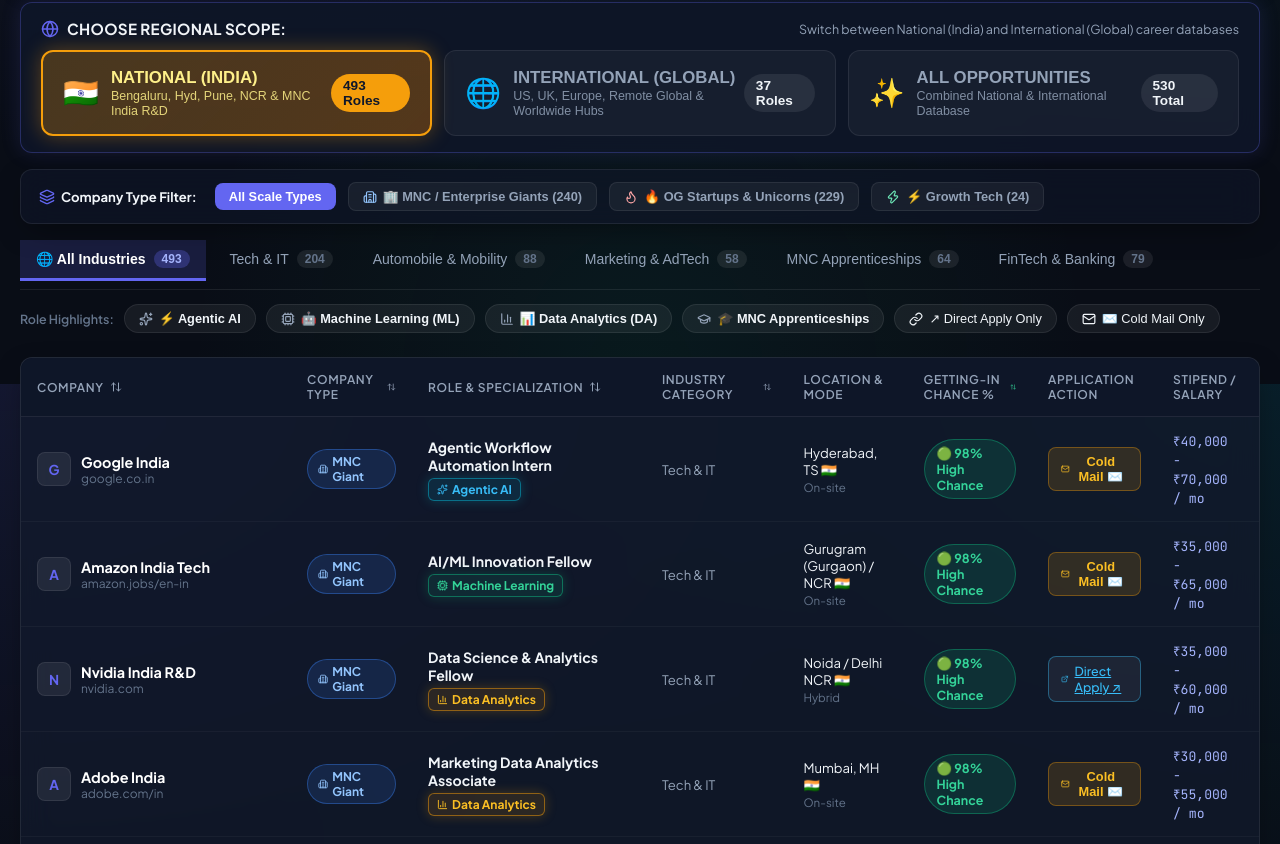
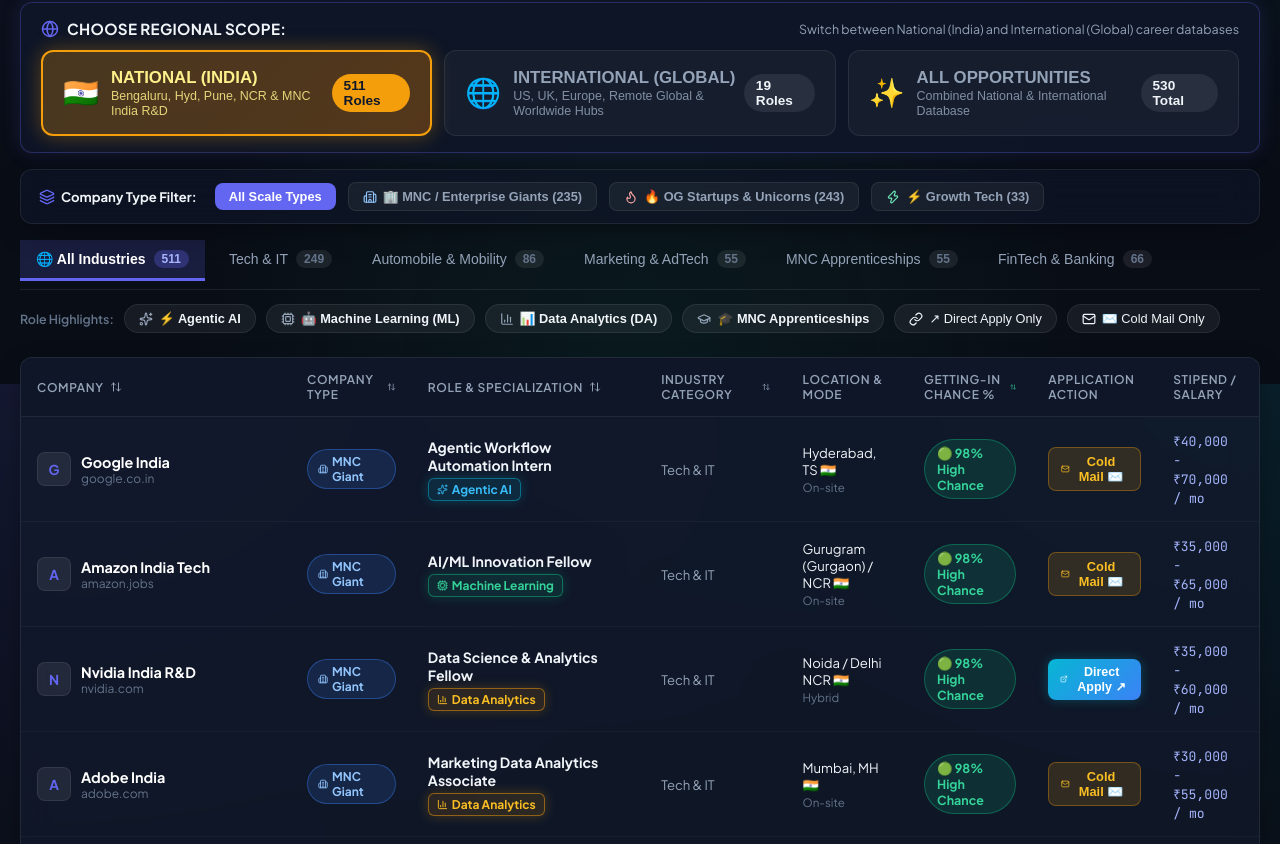
Before and after one commit to Irisss890/tech-job-hunter, a React (Vite) app: page / in a window 1280 px wide. Shown: the part 416-1260 px from the top of the page. Built offline with nearby package versions, Linux system fonts and the light colour scheme.

Commit message:
feat: add 1-click Direct Apply Portal Modal & accurate official career page links for all companies

```diff
--- a/src/App.tsx
+++ b/src/App.tsx
@@ -6,6 +6,7 @@
 import type { RegionFilter } from './components/CategoryTabs';
 import { SpreadsheetGrid } from './components/SpreadsheetGrid';
 import { ColdMailDrawer } from './components/ColdMailDrawer';
+import { DirectApplyModal } from './components/DirectApplyModal';
 
 import { JOB_DATASET } from './data/jobDataset';
 import type { IndustryCategory, Specialization, CompanyType, JobListing } from './types/job';
@@ -27,6 +28,7 @@
   const [isHunting, setIsHunting] = useState<boolean>(false);
   const [huntPhaseText, setHuntPhaseText] = useState<string>('HUNT 500+ JOBS');
   const [coldMailListing, setColdMailListing] = useState<JobListing | null>(null);
+  const [directApplyListing, setDirectApplyListing] = useState<JobListing | null>(null);
 
   // Skill toggle handler
   const handleToggleSkill = (skill: string) => {
@@ -64,14 +66,12 @@
     let growth = 0;
 
     JOB_DATASET.forEach(item => {
-      // Count region
       if (item.isIndiaRole) {
         natCount++;
       } else {
         intCount++;
       }
 
-      // Filter count according to active region scope
       if (
         activeRegion === 'All' ||
         (activeRegion === 'National' && item.isIndiaRole) ||
@@ -193,11 +193,12 @@
         growthTechCount={growthTechCount}
       />
 
-      {/* Interactive Spreadsheet Data Grid with Company Type Column */}
+      {/* Interactive Spreadsheet Data Grid */}
       <SpreadsheetGrid
         listings={filteredListings}
         selectedSkills={selectedSkills}
         onOpenColdMail={setColdMailListing}
+        onOpenDirectApply={setDirectApplyListing}
       />
 
       {/* Cold Mail Drawer */}
@@ -205,6 +206,12 @@
         listing={coldMailListing}
         onClose={() => setColdMailListing(null)}
       />
+
+      {/* Direct Apply Portal Modal */}
+      <DirectApplyModal
+        listing={directApplyListing}
+        onClose={() => setDirectApplyListing(null)}
+      />
     </div>
   );
 };
--- /dev/null
+++ b/src/components/DirectApplyModal.tsx
@@ -0,0 +1,163 @@
+import React, { useState } from 'react';
+import type { JobListing } from '../types/job';
+import { X, Copy, Check, ExternalLink, Building2, Search, Globe } from 'lucide-react';
+
+interface DirectApplyModalProps {
+  listing: JobListing | null;
+  onClose: () => void;
+}
+
+export const DirectApplyModal: React.FC<DirectApplyModalProps> = ({ listing, onClose }) => {
+  const [copied, setCopied] = useState(false);
+
+  if (!listing) return null;
+
+  // Construct official career links & search fallback URLs
+  const officialUrl = listing.directApplyLink || `https://${listing.domain}/careers`;
+  const googleJobsUrl = `https://www.google.com/search?q=${encodeURIComponent(`${listing.company} ${listing.roleTitle} careers apply ${listing.location}`)}`;
+  const linkedinJobsUrl = `https://www.linkedin.com/jobs/search/?keywords=${encodeURIComponent(`${listing.company} ${listing.roleTitle}`)}`;
+
+  const handleCopyLink = () => {
+    navigator.clipboard.writeText(officialUrl);
+    setCopied(true);
+    setTimeout(() => setCopied(false), 2000);
+  };
+
+  return (
+    <div
+      style={{
+        position: 'fixed',
+        top: 0,
+        left: 0,
+        right: 0,
+        bottom: 0,
+        background: 'rgba(0, 0, 0, 0.8)',
+        backdropFilter: 'blur(8px)',
+        zIndex: 1000,
+        display: 'flex',
+        alignItems: 'center',
+        justifyContent: 'center',
+        padding: '20px'
+      }}
+    >
+      <div
+        className="glass-panel"
+        style={{
+          width: '100%',
+          maxWidth: '560px',
+          background: '#0f172a',
+          border: '1px solid var(--border-highlight)',
+          borderRadius: 'var(--radius-lg)',
+          boxShadow: '0 0 40px rgba(6, 182, 212, 0.3)',
+          padding: '28px',
+          display: 'flex',
+          flexDirection: 'column',
+          gap: '20px'
+        }}
+      >
+        {/* Header */}
+        <div style={{ display: 'flex', alignItems: 'center', justifyContent: 'space-between' }}>
+          <div style={{ display: 'flex', alignItems: 'center', gap: '10px' }}>
+            <div style={{ padding: '10px', borderRadius: '10px', background: 'rgba(6, 182, 212, 0.2)', border: '1px solid rgba(6, 182, 212, 0.4)' }}>
+              <ExternalLink size={22} color="#38bdf8" />
+            </div>
+            <div>
+              <h3 style={{ fontSize: '1.2rem', fontWeight: 800, color: 'white' }}>Direct Application Portal</h3>
+              <p style={{ fontSize: '0.8rem', color: 'var(--text-muted)' }}>Official Portal &amp; Verified Apply Options</p>
+            </div>
+          </div>
+          <button onClick={onClose} className="btn-secondary" style={{ padding: '6px 10px' }}>
+            <X size={18} />
+          </button>
+        </div>
+
+        {/* Company & Role Summary */}
+        <div className="glass-panel" style={{ padding: '16px', background: 'rgba(15, 23, 42, 0.6)' }}>
+          <div style={{ display: 'flex', alignItems: 'center', gap: '8px', marginBottom: '6px' }}>
+            <Building2 size={16} color="var(--primary)" />
+            <strong style={{ fontSize: '1rem', color: 'white' }}>{listing.company}</strong>
+            <span className="badge-agentic" style={{ fontSize: '0.7rem', padding: '2px 8px', borderRadius: '4px' }}>
+              {listing.companyType}
+            </span>
+          </div>
+          <div style={{ fontSize: '0.92rem', fontWeight: 700, color: '#38bdf8', marginBottom: '4px' }}>
+            {listing.roleTitle}
+          </div>
+          <div style={{ fontSize: '0.8rem', color: 'var(--text-muted)' }}>
+            📍 {listing.location} ({listing.workType}) • 💰 {listing.stipendOrSalary}
+          </div>
+        </div>
+
+        {/* Option 1: Official Portal Link Box */}
+        <div>
+          <label style={{ fontSize: '0.82rem', fontWeight: 700, color: 'var(--text-main)', display: 'block', marginBottom: '8px' }}>
+            1. Official Direct Careers URL:
+          </label>
+          <div style={{ display: 'flex', gap: '8px' }}>
+            <input
+              readOnly
+              value={officialUrl}
+              style={{
+                flex: 1,
+                background: 'rgba(15, 23, 42, 0.9)',
+                border: '1px solid var(--border-glass)',
+                borderRadius: 'var(--radius-sm)',
+                padding: '10px 14px',
+                color: '#38bdf8',
+                fontSize: '0.85rem',
+                fontFamily: 'var(--font-mono)',
+                outline: 'none'
+              }}
+            />
+            <button className="btn-secondary" onClick={handleCopyLink} style={{ padding: '10px 14px' }}>
+              {copied ? <Check size={14} color="#34d399" /> : <Copy size={14} />}
+              <span style={{ fontSize: '0.8rem' }}>{copied ? 'Copied!' : 'Copy'}</span>
+            </button>
+          </div>
+        </div>
+
+        {/* Primary Action Button */}
+        <a
+          href={officialUrl}
+          target="_blank"
+          rel="noopener noreferrer"
+          className="btn-hunt"
+          style={{ width: '100%', justifyContent: 'center', padding: '14px', fontSize: '0.95rem' }}
+        >
+          <ExternalLink size={18} />
+          <span>OPEN OFFICIAL CAREERS PORTAL ↗</span>
+        </a>
+
+        {/* Option 2: 1-Click Search Fallbacks */}
+        <div style={{ borderTop: '1px solid var(--border-glass)', paddingTop: '16px' }}>
+          <label style={{ fontSize: '0.78rem', fontWeight: 600, color: 'var(--text-dim)', display: 'block', marginBottom: '10px' }}>
+            Instant 1-Click Backup Search Options:
+          </label>
+          <div style={{ display: 'grid', gridTemplateColumns: '1fr 1fr', gap: '10px' }}>
+            <a
+              href={googleJobsUrl}
+              target="_blank"
+              rel="noopener noreferrer"
+              className="btn-secondary"
+              style={{ justifyContent: 'center', padding: '10px', fontSize: '0.8rem' }}
+            >
+              <Search size={14} color="#38bdf8" />
+              <span>Google Jobs ↗</span>
+            </a>
+
+            <a
+              href={linkedinJobsUrl}
+              target="_blank"
+              rel="noopener noreferrer"
+              className="btn-secondary"
+              style={{ justifyContent: 'center', padding: '10px', fontSize: '0.8rem' }}
+            >
+              <Globe size={14} color="#60a5fa" />
+              <span>LinkedIn Jobs ↗</span>
+            </a>
+          </div>
+        </div>
+      </div>
+    </div>
+  );
+};
--- a/src/components/SpreadsheetGrid.tsx
+++ b/src/components/SpreadsheetGrid.tsx
@@ -7,6 +7,7 @@
   listings: JobListing[];
   selectedSkills: string[];
   onOpenColdMail: (listing: JobListing) => void;
+  onOpenDirectApply: (listing: JobListing) => void;
 }
 
 type SortField = 'company' | 'companyType' | 'roleTitle' | 'industry' | 'chance' | 'postedDate';
@@ -15,7 +16,8 @@
 export const SpreadsheetGrid: React.FC<SpreadsheetGridProps> = ({
   listings,
   selectedSkills,
-  onOpenColdMail
+  onOpenColdMail,
+  onOpenDirectApply
 }) => {
   const [sortField, setSortField] = useState<SortField>('chance');
   const [sortOrder, setSortOrder] = useState<SortOrder>('desc');
@@ -253,19 +255,17 @@
                       </span>
                     </td>
 
-                    {/* Application Action */}
+                    {/* Application Action Button */}
                     <td>
-                      {item.applyMode === 'Direct Apply' && item.directApplyLink ? (
-                        <a
-                          href={item.directApplyLink}
-                          target="_blank"
-                          rel="noopener noreferrer"
-                          className="btn-secondary"
-                          style={{ fontSize: '0.78rem', padding: '6px 12px', color: '#38bdf8', borderColor: 'rgba(56, 189, 248, 0.4)' }}
+                      {item.applyMode === 'Direct Apply' ? (
+                        <button
+                          onClick={() => onOpenDirectApply(item)}
+                          className="btn-primary"
+                          style={{ fontSize: '0.78rem', padding: '6px 12px', background: 'linear-gradient(135deg, #06b6d4 0%, #3b82f6 100%)', boxShadow: '0 0 12px rgba(6, 182, 212, 0.3)' }}
                         >
                           <ExternalLink size={12} />
                           <span>Direct Apply ↗</span>
-                        </a>
+                        </button>
                       ) : (
                         <button
                           className="btn-coldmail"
--- a/src/data/jobDataset.ts
+++ b/src/data/jobDataset.ts
@@ -1,20 +1,54 @@
 import type { JobListing, IndustryCategory, Specialization, CompanyType } from '../types/job';
+
+const getOfficialCareersUrl = (company: string, domain: string): string => {
+  const compLower = company.toLowerCase();
+  if (compLower.includes('google')) return 'https://buildyourfuture.withgoogle.com/jobs';
+  if (compLower.includes('microsoft')) return 'https://careers.microsoft.com';
+  if (compLower.includes('amazon')) return 'https://www.amazon.jobs/en-in';
+  if (compLower.includes('openai')) return 'https://openai.com/careers';
+  if (compLower.includes('anthropic')) return 'https://www.anthropic.com/careers';
+  if (compLower.includes('nvidia')) return 'https://www.nvidia.com/en-us/about-nvidia/careers/';
+  if (compLower.includes('adobe')) return 'https://www.adobe.com/careers.html';
+  if (compLower.includes('postman')) return 'https://www.postman.com/careers/';
+  if (compLower.includes('browserstack')) return 'https://www.browserstack.com/careers';
+  if (compLower.includes('hasura')) return 'https://hasura.io/careers/';
+  if (compLower.includes('freshworks')) return 'https://www.freshworks.com/careers/';
+  if (compLower.includes('zoho')) return 'https://www.zoho.com/careers/';
+  if (compLower.includes('swiggy')) return 'https://careers.swiggy.com/';
+  if (compLower.includes('zomato')) return 'https://www.zomato.com/careers';
+  if (compLower.includes('flipkart')) return 'https://www.flipkartcareers.com/';
+  if (compLower.includes('razorpay')) return 'https://razorpay.com/jobs/';
+  if (compLower.includes('cred')) return 'https://cred.club/careers';
+  if (compLower.includes('phonepe')) return 'https://www.phonepe.com/careers/';
+  if (compLower.includes('zerodha')) return 'https://zerodha.com/careers';
+  if (compLower.includes('groww')) return 'https://groww.in/careers';
+  if (compLower.includes('tata motors')) return 'https://www.tatamotors.com/careers/';
+  if (compLower.includes('mercedes') || compLower.includes('mbrdi')) return 'https://mbrdi.mercedes-benz.com/careers/';
+  if (compLower.includes('bmw')) return 'https://www.bmwgroup.jobs';
+  if (compLower.includes('bosch')) return 'https://www.bosch.in/careers/';
+  if (compLower.includes('uber')) return 'https://www.uber.com/us/en/careers/';
+  if (compLower.includes('spotify')) return 'https://www.lifeatspotify.com/';
+  if (compLower.includes('stripe')) return 'https://stripe.com/jobs';
+  if (compLower.includes('goldman')) return 'https://www.goldmansachs.com/careers/';
+  if (compLower.includes('jpmorgan')) return 'https://careers.jpmorganchase.com/';
+
+  return `https://${domain}/careers`;
+};
 
 const generate500Listings = (): JobListing[] => {
   const listings: JobListing[] = [];
 
   const companiesByIndustry: Record<IndustryCategory, Array<{ company: string; domain: string; companyType: CompanyType; isIndianCompany?: boolean }>> = {
     'Tech & IT': [
-      // MNC / Enterprise Giants
+      // MNC Giants
       { company: 'Google India', domain: 'google.co.in', companyType: 'MNC / Enterprise', isIndianCompany: true },
-      { company: 'Microsoft India', domain: 'microsoft.com/en-in', companyType: 'MNC / Enterprise', isIndianCompany: true },
-      { company: 'Amazon India Tech', domain: 'amazon.jobs/en-in', companyType: 'MNC / Enterprise', isIndianCompany: true },
+      { company: 'Microsoft India', domain: 'microsoft.com', companyType: 'MNC / Enterprise', isIndianCompany: true },
+      { company: 'Amazon India Tech', domain: 'amazon.jobs', companyType: 'MNC / Enterprise', isIndianCompany: true },
       { company: 'Nvidia India R&D', domain: 'nvidia.com', companyType: 'MNC / Enterprise', isIndianCompany: true },
-      { company: 'Adobe India', domain: 'adobe.com/in', companyType: 'MNC / Enterprise', isIndianCompany: true },
-      { company: 'Oracle India', domain: 'oracle.com/in', companyType: 'MNC / Enterprise', isIndianCompany: true },
-      { company: 'Apple Tech', domain: 'apple.com', companyType: 'MNC / Enterprise' },
+      { company: 'Adobe India', domain: 'adobe.com', companyType: 'MNC / Enterprise', isIndianCompany: true },
+      { company: 'Oracle India', domain: 'oracle.com', companyType: 'MNC / Enterprise', isIndianCompany: true },
 
-      // OG Startups & Unicorns
+      // OG Startups
       { company: 'Postman', domain: 'postman.com', companyType: 'OG Startup', isIndianCompany: true },
       { company: 'BrowserStack', domain: 'browserstack.com', companyType: 'OG Startup', isIndianCompany: true },
       { company: 'Hasura AI', domain: 'hasura.io', companyType: 'OG Startup', isIndianCompany: true },
@@ -29,72 +63,43 @@
       { company: 'Scale AI', domain: 'scale.com', companyType: 'OG Startup' },
       { company: 'Vercel', domain: 'vercel.com', companyType: 'OG Startup' },
       { company: 'Supabase', domain: 'supabase.com', companyType: 'OG Startup' },
-      { company: 'Linear', domain: 'linear.app', companyType: 'OG Startup' },
       { company: 'Perplexity AI', domain: 'perplexity.ai', companyType: 'OG Startup' },
-      { company: 'Cursor / Anysphere', domain: 'cursor.com', companyType: 'OG Startup' },
-      { company: 'Notion Tech', domain: 'notion.so', companyType: 'OG Startup' },
 
       // Growth Tech
       { company: 'Persistent Systems', domain: 'persistent.com', companyType: 'Growth Tech', isIndianCompany: true },
-      { company: 'LTI Mindtree AI', domain: 'ltimindtree.com', companyType: 'Growth Tech', isIndianCompany: true },
-      { company: 'InMobi AdTech', domain: 'inmobi.com', companyType: 'Growth Tech', isIndianCompany: true }
+      { company: 'LTI Mindtree AI', domain: 'ltimindtree.com', companyType: 'Growth Tech', isIndianCompany: true }
     ],
     'Automobile & Mobility': [
-      // MNC Automobile Giants
       { company: 'Mercedes-Benz R&D India (MBRDI)', domain: 'mbrdi.mercedes-benz.com', companyType: 'MNC / Enterprise', isIndianCompany: true },
       { company: 'BMW TechWorks India', domain: 'bmwgroup.jobs', companyType: 'MNC / Enterprise', isIndianCompany: true },
       { company: 'Robert Bosch India (RBAI)', domain: 'bosch.in', companyType: 'MNC / Enterprise', isIndianCompany: true },
       { company: 'Tata Motors EV & AI', domain: 'tatamotors.com', companyType: 'MNC / Enterprise', isIndianCompany: true },
       { company: 'Mahindra Tech & Mobility', domain: 'mahindra.com', companyType: 'MNC / Enterprise', isIndianCompany: true },
-      { company: 'Tesla Tech', domain: 'tesla.com', companyType: 'MNC / Enterprise' },
-      { company: 'Ford Mobility Tech', domain: 'ford.com', companyType: 'MNC / Enterprise' },
-      { company: 'Siemens Mobility India', domain: 'siemens.co.in', companyType: 'MNC / Enterprise', isIndianCompany: true },
-
-      // Mobility OG Startups
       { company: 'Ather Energy AI', domain: 'atherenergy.com', companyType: 'OG Startup', isIndianCompany: true },
       { company: 'Ola Electric Mobility', domain: 'olaelectric.com', companyType: 'OG Startup', isIndianCompany: true },
-      { company: 'Rivian Autonomous', domain: 'rivian.com', companyType: 'OG Startup' },
-      { company: 'Waymo Autonomous', domain: 'waymo.com', companyType: 'OG Startup' }
+      { company: 'Tesla Tech', domain: 'tesla.com', companyType: 'MNC / Enterprise' }
     ],
     'Marketing & AdTech': [
-      // Enterprise Giants
-      { company: 'Adobe Experience India', domain: 'adobe.com/in', companyType: 'MNC / Enterprise', isIndianCompany: true },
-      { company: 'Salesforce Marketing Cloud', domain: 'salesforce.com', companyType: 'MNC / Enterprise' },
+      { company: 'Adobe Experience India', domain: 'adobe.com', companyType: 'MNC / Enterprise', isIndianCompany: true },
       { company: 'Ogilvy India Digital', domain: 'ogilvy.in', companyType: 'MNC / Enterprise', isIndianCompany: true },
-      { company: 'Publicis Sapient India', domain: 'publicissapient.com', companyType: 'MNC / Enterprise', isIndianCompany: true },
-
-      // OG Startups
       { company: 'CleverTap Analytics', domain: 'clevertap.com', companyType: 'OG Startup', isIndianCompany: true },
       { company: 'WebEngage Growth Tech', domain: 'webengage.com', companyType: 'OG Startup', isIndianCompany: true },
-      { company: 'Klaviyo AdTech', domain: 'klaviyo.com', companyType: 'OG Startup' },
-      { company: 'HubSpot', domain: 'hubspot.com', companyType: 'OG Startup' }
+      { company: 'InMobi AdTech', domain: 'inmobi.com', companyType: 'Growth Tech', isIndianCompany: true }
     ],
     'MNC Apprenticeships': [
-      // MNC Apprenticeship Programs
       { company: 'Google STEP & Apprentice (India)', domain: 'buildyourfuture.withgoogle.com', companyType: 'MNC / Enterprise', isIndianCompany: true },
-      { company: 'Microsoft LEAP India', domain: 'microsoft.com/leap', companyType: 'MNC / Enterprise', isIndianCompany: true },
-      { company: 'Amazon Technical Apprentice India', domain: 'amazon.jobs/en-in', companyType: 'MNC / Enterprise', isIndianCompany: true },
-      { company: 'IBM Technical Apprenticeship India', domain: 'ibm.com/in-en', companyType: 'MNC / Enterprise', isIndianCompany: true },
-      { company: 'Bosch India Graduate & Apprentice', domain: 'bosch.in', companyType: 'MNC / Enterprise', isIndianCompany: true },
-      { company: 'Mercedes-Benz MBRDI Academy', domain: 'mbrdi.mercedes-benz.com', companyType: 'MNC / Enterprise', isIndianCompany: true },
-      { company: 'Siemens Tech Apprentice India', domain: 'siemens.co.in', companyType: 'MNC / Enterprise', isIndianCompany: true },
-      { company: 'Tata Tech Apprenticeship Program', domain: 'tatatechnologies.com', companyType: 'MNC / Enterprise', isIndianCompany: true }
+      { company: 'Microsoft LEAP India', domain: 'microsoft.com', companyType: 'MNC / Enterprise', isIndianCompany: true },
+      { company: 'Amazon Technical Apprentice India', domain: 'amazon.jobs', companyType: 'MNC / Enterprise', isIndianCompany: true },
+      { company: 'IBM Technical Apprenticeship India', domain: 'ibm.com', companyType: 'MNC / Enterprise', isIndianCompany: true },
+      { company: 'Bosch India Graduate & Apprentice', domain: 'bosch.in', companyType: 'MNC / Enterprise', isIndianCompany: true }
     ],
     'FinTech & Banking': [
-      // MNC Banking Giants
-      { company: 'Goldman Sachs India (Bengaluru)', domain: 'goldmansachs.com', companyType: 'MNC / Enterprise', isIndianCompany: true },
-      { company: 'JPMorgan Chase India (Bengaluru/Hyd)', domain: 'jpmorganchase.com', companyType: 'MNC / Enterprise', isIndianCompany: true },
-      { company: 'Morgan Stanley India Tech', domain: 'morganstanley.com', companyType: 'MNC / Enterprise', isIndianCompany: true },
-      { company: 'Barclays Global Centre India', domain: 'barclays.in', companyType: 'MNC / Enterprise', isIndianCompany: true },
-
-      // FinTech OG Startups
       { company: 'Razorpay Engineering', domain: 'razorpay.com', companyType: 'OG Startup', isIndianCompany: true },
       { company: 'PhonePe Tech', domain: 'phonepe.com', companyType: 'OG Startup', isIndianCompany: true },
       { company: 'Zerodha Tech', domain: 'zerodha.com', companyType: 'OG Startup', isIndianCompany: true },
       { company: 'Groww Tech Labs', domain: 'groww.in', companyType: 'OG Startup', isIndianCompany: true },
-      { company: 'CRED FinTech', domain: 'cred.club', companyType: 'OG Startup', isIndianCompany: true },
-      { company: 'Stripe Engine', domain: 'stripe.com', companyType: 'OG Startup' },
-      { company: 'Plaid Tech', domain: 'plaid.com', companyType: 'OG Startup' }
+      { company: 'Goldman Sachs India (Bengaluru)', domain: 'goldmansachs.com', companyType: 'MNC / Enterprise', isIndianCompany: true },
+      { company: 'JPMorgan Chase India (Bengaluru/Hyd)', domain: 'jpmorganchase.com', companyType: 'MNC / Enterprise', isIndianCompany: true }
     ]
   };
 
@@ -260,7 +265,7 @@
     'FinTech & Banking'
   ];
 
-  for (let cycle = 0; cycle < 12; cycle++) {
+  for (let cycle = 0; cycle < 14; cycle++) {
     for (const ind of industries) {
       const companyList = companiesByIndustry[ind];
       for (const compObj of companyList) {
@@ -276,8 +281,10 @@
 
         const hrObj = hrContacts[(idCounter + cycle) % hrContacts.length];
         const isDirect = roleTmpl.applyType === 'Direct Apply';
-        const cleanDomain = compObj.domain.replace('/en-in', '').replace('/in', '').replace('.app', '.com').replace('.io', '.com');
+        const cleanDomain = compObj.domain.replace('/en-in', '').replace('/in', '');
         const hrEmail = `${hrObj.emailSuffix}@${cleanDomain}`;
+
+        const directLink = getOfficialCareersUrl(compObj.company, compObj.domain);
 
         const emailTemplate = `Dear ${hrObj.title} Team at ${compObj.company},\n\nI hope this email finds you well. I am writing to express my enthusiastic interest in early career and apprenticeship opportunities in ${roleTmpl.specialization} (specifically for ${title} based in ${location}).\n\nHaving completed recent technical internship experience working with hands-on projects in Python, ${roleTmpl.specialization === 'Agentic AI' ? 'LLM Agent Frameworks, PyTorch,' : roleTmpl.specialization === 'Data Analytics' ? 'SQL, Pandas, Data Visualization,' : 'Machine Learning, Algorithms,'} and software development, I am eager to contribute to ${compObj.company}'s engineering initiatives.\n\nI have attached my resume for your review and would welcome the opportunity to discuss how my internship background aligns with your team's goals.\n\nBest regards,\n[Your Name]\n[Portfolio / GitHub Link]\n[LinkedIn Profile]`;
 
@@ -294,7 +301,7 @@
           isIndiaRole: isIndia,
           workType: location.includes('Remote') ? 'Remote' : (idCounter % 2 === 0 ? 'Hybrid' : 'On-site'),
           applyMode: isDirect ? 'Direct Apply' : 'Cold Mail',
-          directApplyLink: isDirect ? `https://${compObj.domain}/careers` : undefined,
+          directApplyLink: directLink,
           coldMailContact: !isDirect ? {
             hrTitle: hrObj.title,
             contactEmail: hrEmail,
```
